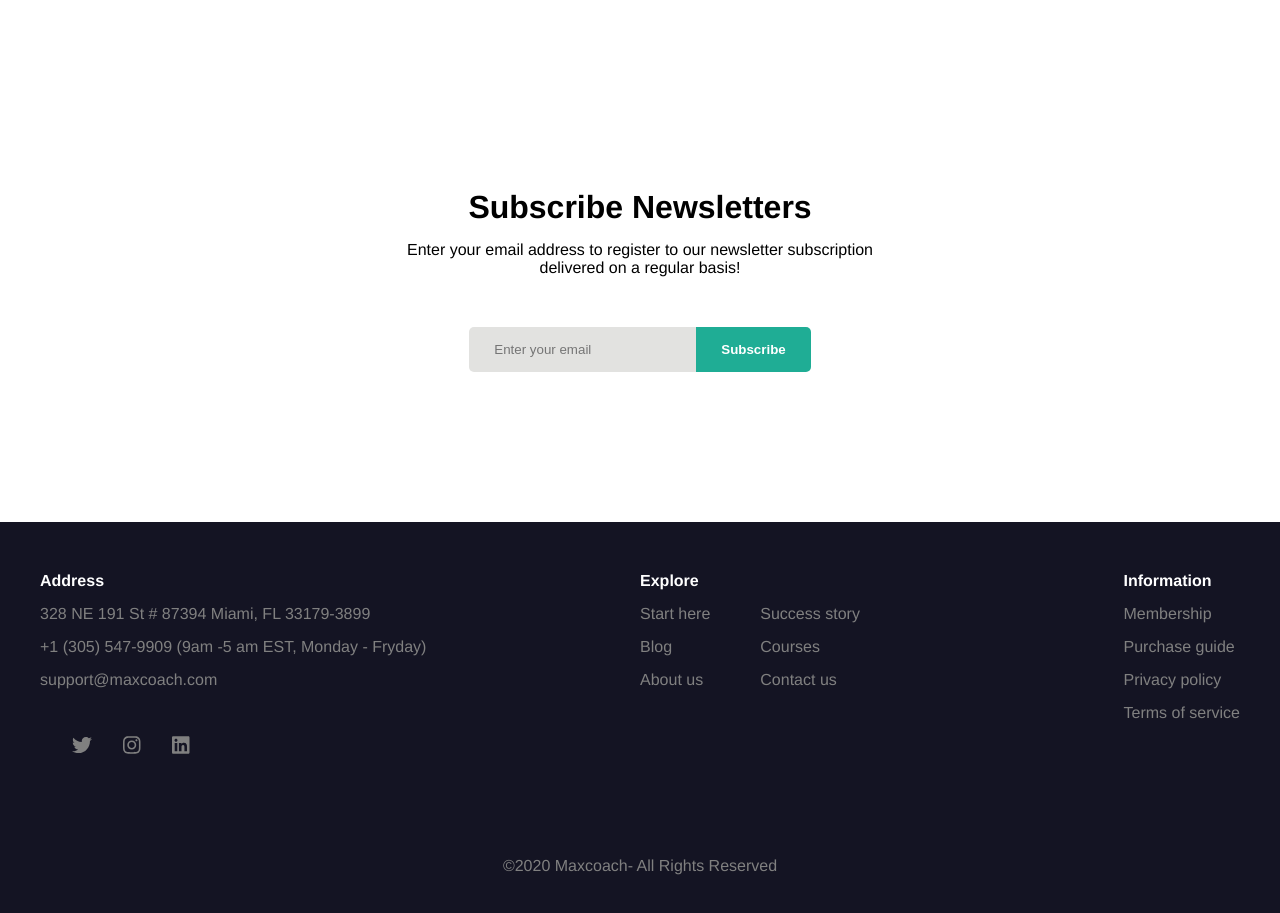
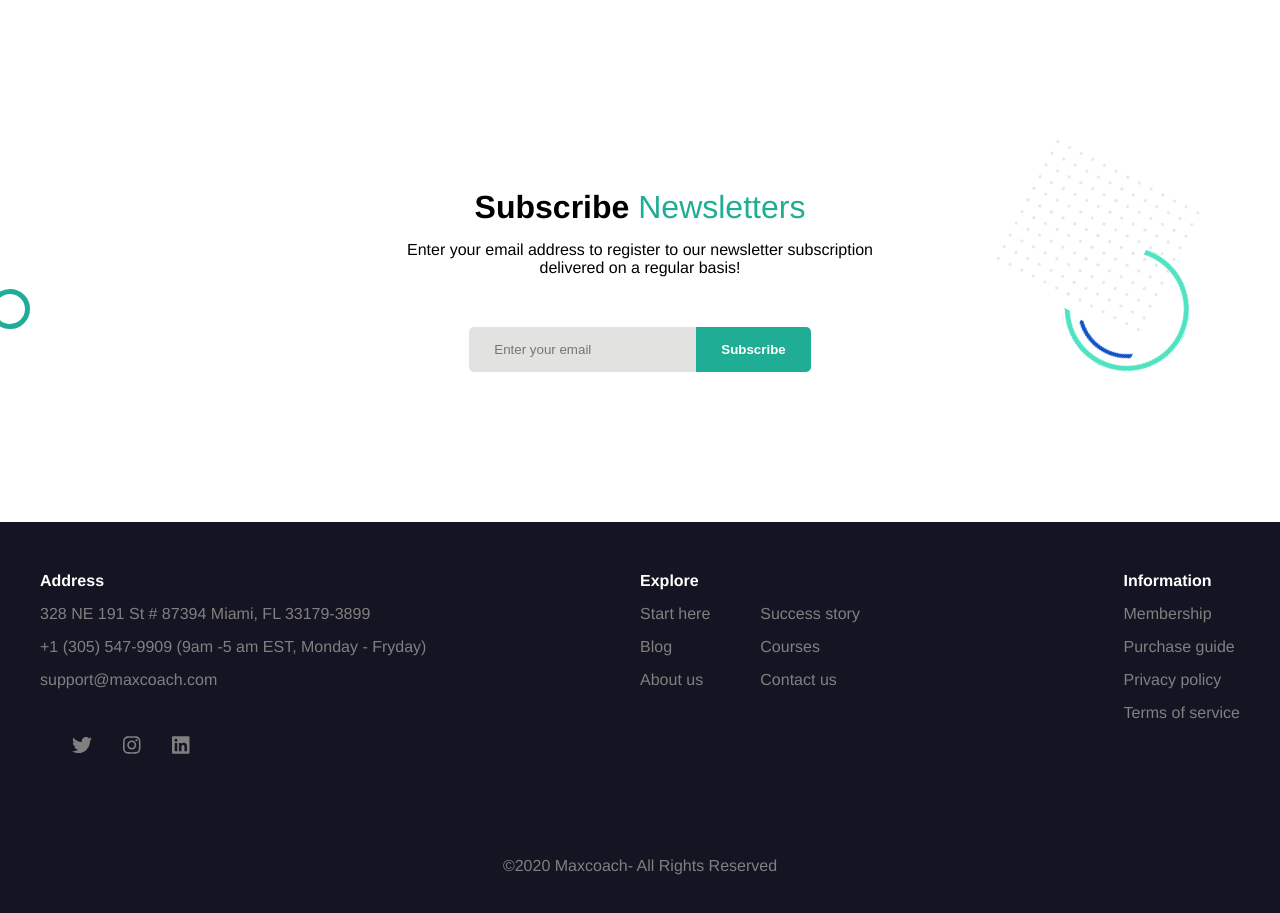
Before and after one commit to KCorigliano/proj-html-vuejs, a Vue app: page / in a window 1280 px wide. Shown: the part 5040-5953 px from the top of the page. Built offline with nearby package versions, Linux system fonts and the light colour scheme.

Commit message:
row 8 style

```diff
--- a/src/components/Row-8-Subscribe.vue
+++ b/src/components/Row-8-Subscribe.vue
@@ -1,6 +1,6 @@
 <template>
     <div class="sub-container">
-        <h1>Subscribe Newsletters</h1>
+        <h1>Subscribe <span>Newsletters</span></h1>
         <p>
             Enter your email address to register to our newsletter subscription
             delivered on a regular basis!
@@ -9,6 +9,9 @@
             <input type="text" placeholder="Enter your email">
             <button>Subscribe</button>
         </div>
+        <div class="bg-absolute-1"></div>
+        <img class="bg-absolute-2" src="../assets/images/maxcoach-shape-02.png" alt="">
+        <img class="bg-absolute-3" src="../assets/images/maxcoach-shape-09.png" alt="">
     </div>
 </template>
 
@@ -20,16 +23,46 @@ export default {
 
 <style lang="scss" scoped>
 @import '@/style/mainStyle.scss';
+@import '@/style/variables.scss';
+
 .sub-container{
     text-align: center;
     width: 500px;
     margin: 0 auto;
+    position: relative;
 
     h1{
         margin-bottom: 15px;
+        span{
+            color: $montainMeadow;
+            font-weight: 200;
+        }
     }
 
+    .bg-absolute-1{
+        position: absolute;
+        height: 40px;
+        width: 40px;
+        top: 100px;
+        left: -400px;
+        border: 5px solid $montainMeadow;
+        border-radius: 50%;
+    }
+
+    .bg-absolute-2{
+        position: absolute;
+        top: 60px;
+        right: -300px;
+    }
+
+    .bg-absolute-3{
+        position: absolute;
+        top: -50px;
+        right: -310px;
+    }
 }
+
+
 button{
     color: white;
     background-color: #1fad95;
--- a/src/style/mainStyle.scss
+++ b/src/style/mainStyle.scss
@@ -1,8 +1,9 @@
+@import '@/style/variables.scss';
 input{
     border: none;
     border-radius: 5px;
     padding: 10px 15px;
-    background-color: #e2e2e0;
+    background-color: $quillGray;
 }
 
 button{
@@ -15,7 +16,7 @@ button{
 
     &:hover{
         color: white;
-        background-color: #1fad95;
+        background-color: $montainMeadow;
         cursor: pointer;
         transition: all 0.2s;
     }
```
